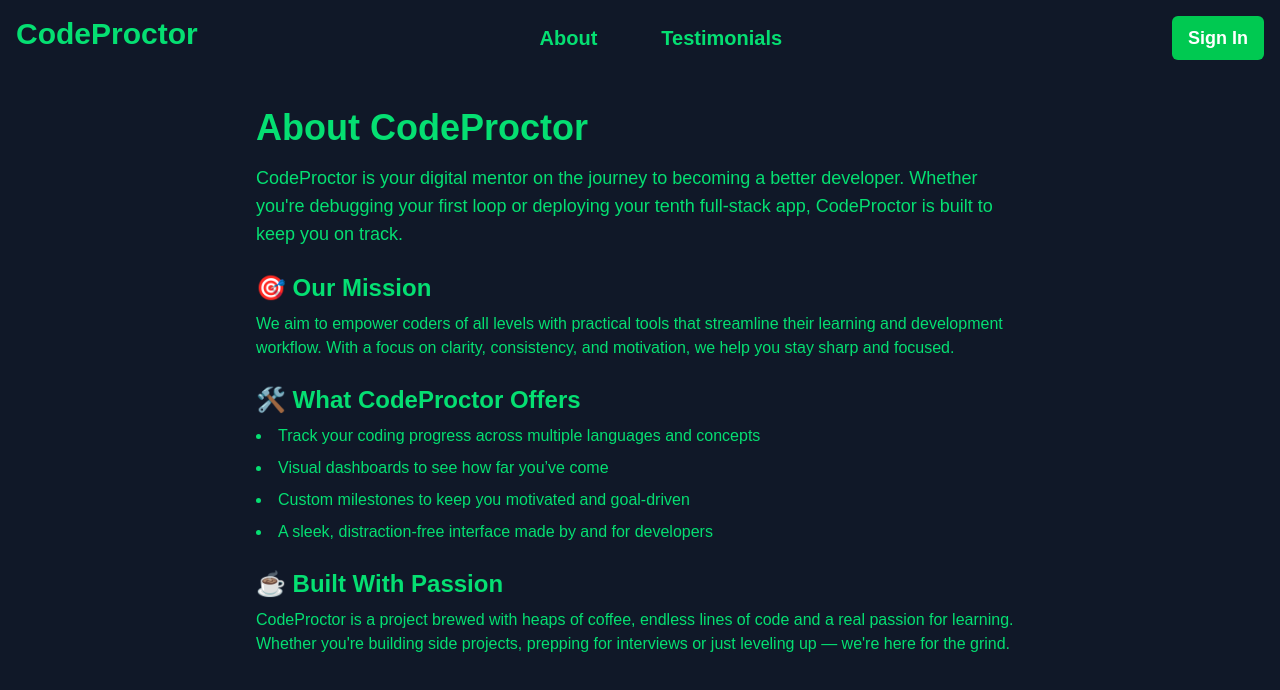
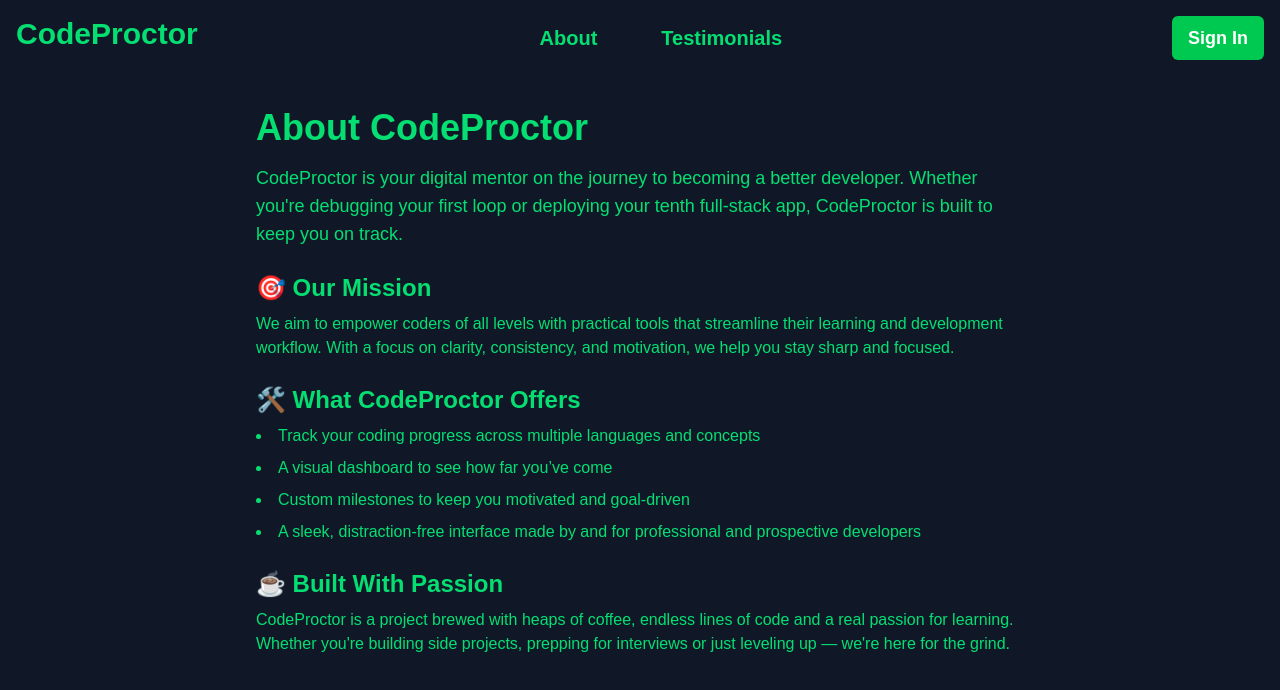
Before and after one commit to thedevarchive/code-proctor, a Next.js app: page /about in a window 1280 px wide. Shown: the top 690 px of the page. Built offline with nearby package versions, Linux system fonts and the light colour scheme.

Commit message:
Edited wording in about page

```diff
--- a/src/app/about/page.js
+++ b/src/app/about/page.js
@@ -23,9 +23,9 @@ export default function About() {
                     <h2 className="text-2xl font-semibold mb-2">🛠️ What CodeProctor Offers</h2>
                     <ul className="list-disc list-inside mb-6 space-y-2">
                         <li>Track your coding progress across multiple languages and concepts</li>
-                        <li>Visual dashboards to see how far you’ve come</li>
+                        <li>A visual dashboard to see how far you’ve come</li>
                         <li>Custom milestones to keep you motivated and goal-driven</li>
-                        <li>A sleek, distraction-free interface made by and for developers</li>
+                        <li>A sleek, distraction-free interface made by and for professional and prospective developers</li>
                     </ul>
 
                     <h2 className="text-2xl font-semibold mb-2">☕ Built With Passion</h2>
```
